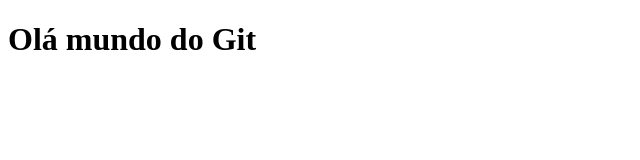
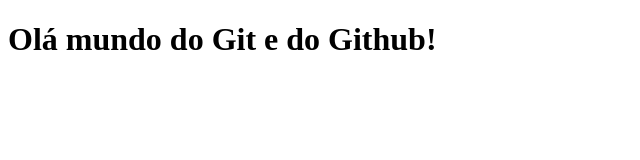
Before and after one commit to JuniorAlexandre00/aula-de-git, a plain HTML site: page index.html in a window 1280 px wide. Shown: the whole page, without its empty margins (0-640 px from the left). Drawn offline with Linux system fonts and the light colour scheme.

Commit message:
add uma palavra

```diff
--- a/index.html
+++ b/index.html
@@ -8,7 +8,7 @@
     <title>Aprendendo Git</title>
 </head>
 <body>
-    <h1>Olá mundo do Git</h1>
+    <h1>Olá mundo do Git e do Github!</h1>
     <script src="js/index.js"></script>
 </body>
 </html>
```
